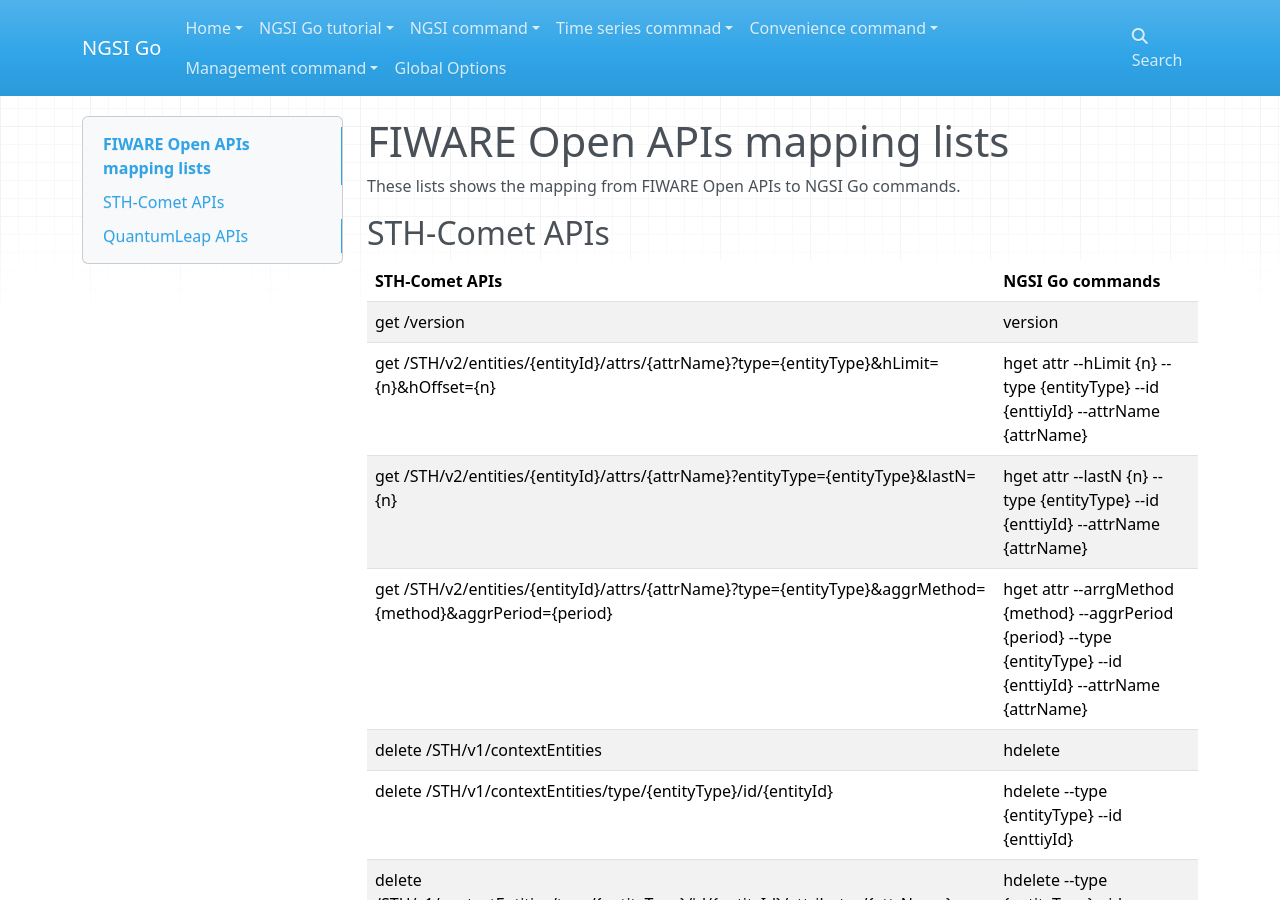
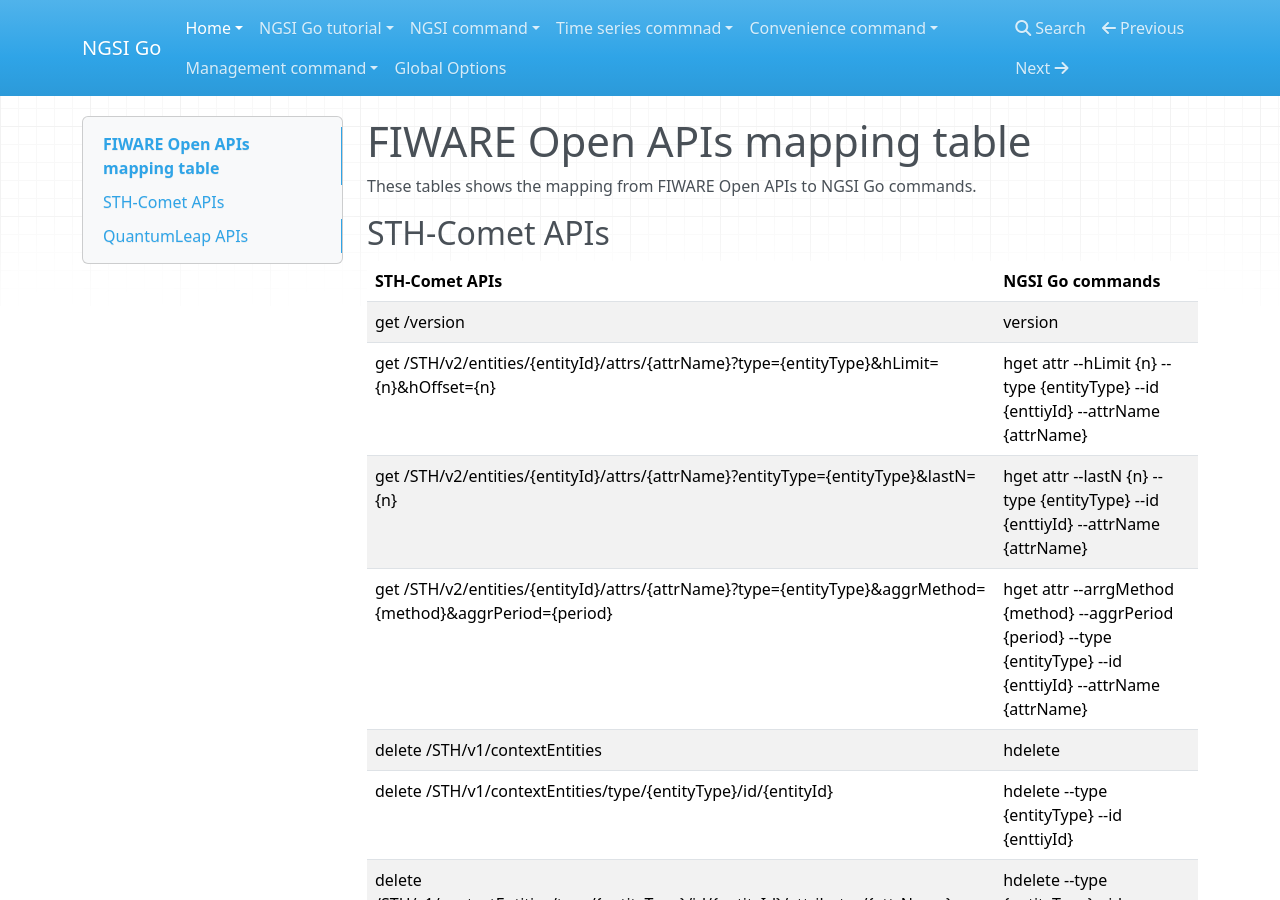
Before and after one commit to lets-fiware/ngsi-go, an MkDocs documentation site: the page built from docs/apis_mapping_table.md, in a window 1280 px wide and 900 px high. Built offline with MkDocs 1.6.1, drawn with Linux system fonts in a browser that asks for light colours; nearby versions of some CDN libraries.

Commit message:
Fix documentation

```diff
--- a/docs/apis_mapping_list.md
+++ b/docs/apis_mapping_table.md
@@ -1,6 +1,6 @@
-# FIWARE Open APIs mapping lists
+# FIWARE Open APIs mapping table
 
-These lists shows the mapping from FIWARE Open APIs to NGSI Go commands.
+These tables shows the mapping from FIWARE Open APIs to NGSI Go commands.
 
 ## STH-Comet APIs
 
--- a/mkdocs.yml
+++ b/mkdocs.yml
@@ -9,7 +9,9 @@
     - 'Install': install.md
     - 'Build from source': build_source.md
     - 'files': files.md
+    - 'APIs mapping table': apis_mapping_table.md
   - 'NGSI Go tutorial':
+    - 'Index': tutorial/index.md
     - 'NGSI-LD CRUD': tutorial/ngsi-ld-crud.md
     - 'NGSIv2 CRUD': tutorial/ngsi-v2-crud.md
     - 'STH-Comet': tutorial/comet.md
@@ -34,6 +36,7 @@
     -   'man': convenience/man.md
     -   'health': convenience/health.md
     -   'ls': convenience/ls.md
+    -   'receiver': convenience/receiver.md
     -   'rm': convenience/rm.md
     -   'template': convenience/template.md
     -   'version': convenience/version.md
```
Also changed, not shown: docs/index.md (+1 -1 lines), docs/usage.md (+1 -1 lines).
